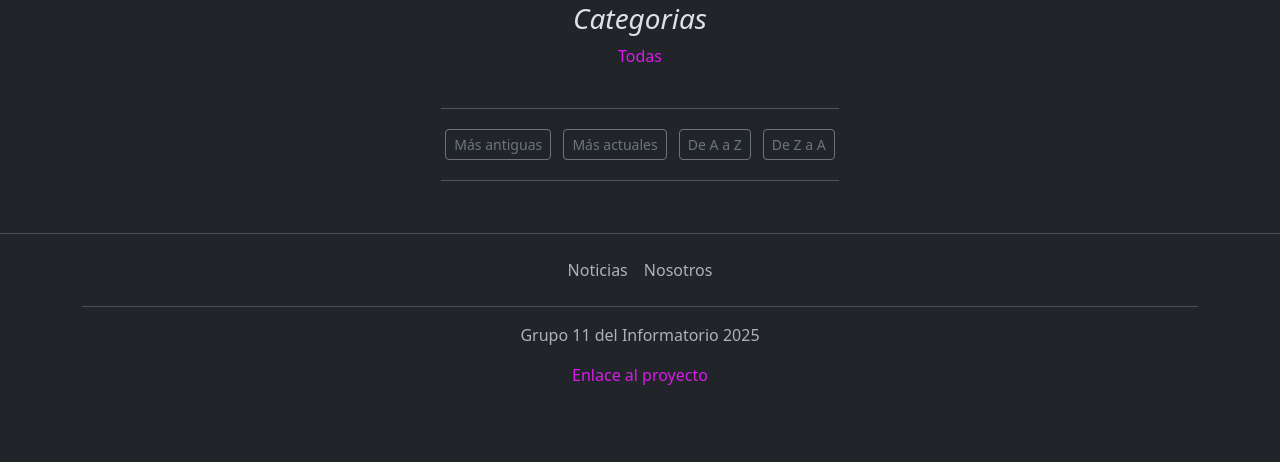
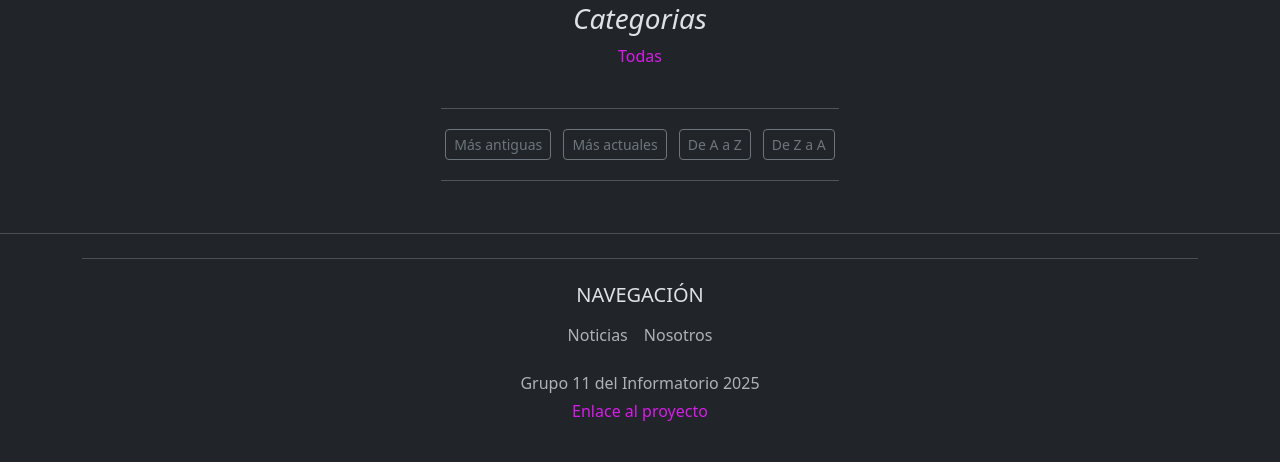
Before and after one commit to emyypg/blog, a Django app: page / in a window 1280 px wide. Shown: the part 263-725 px from the top of the page. Run offline with Django 5.2, Linux system fonts and the light colour scheme; data that the repository does not hold is empty.

Commit message:
Limpieza en footer

```diff
--- a/templates/footer.html
+++ b/templates/footer.html
@@ -1,9 +1,12 @@
 <div class="border-top my-3"></div>
 
 <div class="container">
-  <footer class="">
+    <footer class="py-4 my-4 border-top">
+        <div class="row">
+            <div class="col text-center">
+                <h5 class="text-uppercase">Navegación</h5>
                 {% with request.resolver_match.url_name as url_name %}
-    <ul class="nav justify-content-center border-bottom pb-3 mb-3">
+                <ul class="nav justify-content-center mb-3">
                     <li class="nav-item">
                         <a href="{% url 'news:home' %}" class="nav-link px-2 text-body-secondary {% if url_name == 'news:home' %}active{% endif %}">Noticias</a>
                     </li>
@@ -12,172 +15,14 @@
                     </li>
                 </ul>
                 {% endwith %}
-    <p class="text-center text-body-secondary">Grupo 11 del Informatorio 2025</p>
-    <p class="text-center text-body-secondary"><a href="https://github.com/emyypg/blog" target="_blank" rel="noopener noreferrer">Enlace al proyecto</a></p>
-  </footer>
+            </div>
         </div>
 
-{% comment %} <div class="b-example-divider"></div>
-
-<div class="container">
-  <footer class="row row-cols-1 row-cols-sm-2 row-cols-md-5 py-5 my-5 border-top">
-    <div class="col mb-3">
-      <a href="/" class="d-flex align-items-center mb-3 link-body-emphasis text-decoration-none" aria-label="Bootstrap"><svg class="bi me-2" width="40" height="32" aria-hidden="true">
-      <use xlink:href="#bootstrap"></use></svg></a>
-      <p class="text-body-secondary">© 2025</p>
-    </div>
-    <div class="col mb-3"></div>
-    <div class="col mb-3">
-      <h5>Section</h5>
-      <ul class="nav flex-column">
-        <li class="nav-item mb-2">
-          <a href="#" class="nav-link p-0 text-body-secondary">Home</a>
-        </li>
-        <li class="nav-item mb-2">
-          <a href="#" class="nav-link p-0 text-body-secondary">Features</a>
-        </li>
-        <li class="nav-item mb-2">
-          <a href="#" class="nav-link p-0 text-body-secondary">Pricing</a>
-        </li>
-        <li class="nav-item mb-2">
-          <a href="#" class="nav-link p-0 text-body-secondary">FAQs</a>
-        </li>
-        <li class="nav-item mb-2">
-          <a href="#" class="nav-link p-0 text-body-secondary">About</a>
-        </li>
-      </ul>
-    </div>
-    <div class="col mb-3">
-      <h5>Section</h5>
-      <ul class="nav flex-column">
-        <li class="nav-item mb-2">
-          <a href="#" class="nav-link p-0 text-body-secondary">Home</a>
-        </li>
-        <li class="nav-item mb-2">
-          <a href="#" class="nav-link p-0 text-body-secondary">Features</a>
-        </li>
-        <li class="nav-item mb-2">
-          <a href="#" class="nav-link p-0 text-body-secondary">Pricing</a>
-        </li>
-        <li class="nav-item mb-2">
-          <a href="#" class="nav-link p-0 text-body-secondary">FAQs</a>
-        </li>
-        <li class="nav-item mb-2">
-          <a href="#" class="nav-link p-0 text-body-secondary">About</a>
-        </li>
-      </ul>
-    </div>
-    <div class="col mb-3">
-      <h5>Section</h5>
-      <ul class="nav flex-column">
-        <li class="nav-item mb-2">
-          <a href="#" class="nav-link p-0 text-body-secondary">Home</a>
-        </li>
-        <li class="nav-item mb-2">
-          <a href="#" class="nav-link p-0 text-body-secondary">Features</a>
-        </li>
-        <li class="nav-item mb-2">
-          <a href="#" class="nav-link p-0 text-body-secondary">Pricing</a>
-        </li>
-        <li class="nav-item mb-2">
-          <a href="#" class="nav-link p-0 text-body-secondary">FAQs</a>
-        </li>
-        <li class="nav-item mb-2">
-          <a href="#" class="nav-link p-0 text-body-secondary">About</a>
-        </li>
-      </ul>
+        <div class="text-center">
+            <p class="text-body-secondary mb-1">Grupo 11 del Informatorio 2025</p>
+            <p class="text-body-secondary">
+                <a href="https://github.com/emyypg/blog" target="_blank" rel="noopener noreferrer" class="text-decoration-none">Enlace al proyecto</a>
+            </p>
         </div>
     </footer>
 </div>
-
-<div class="b-example-divider"></div>
-
-<div class="container">
-  <footer class="py-5">
-    <div class="row">
-      <div class="col-6 col-md-2 mb-3">
-        <h5>Section</h5>
-        <ul class="nav flex-column">
-          <li class="nav-item mb-2">
-            <a href="#" class="nav-link p-0 text-body-secondary">Home</a>
-          </li>
-          <li class="nav-item mb-2">
-            <a href="#" class="nav-link p-0 text-body-secondary">Features</a>
-          </li>
-          <li class="nav-item mb-2">
-            <a href="#" class="nav-link p-0 text-body-secondary">Pricing</a>
-          </li>
-          <li class="nav-item mb-2">
-            <a href="#" class="nav-link p-0 text-body-secondary">FAQs</a>
-          </li>
-          <li class="nav-item mb-2">
-            <a href="#" class="nav-link p-0 text-body-secondary">About</a>
-          </li>
-        </ul>
-      </div>
-      <div class="col-6 col-md-2 mb-3">
-        <h5>Section</h5>
-        <ul class="nav flex-column">
-          <li class="nav-item mb-2">
-            <a href="#" class="nav-link p-0 text-body-secondary">Home</a>
-          </li>
-          <li class="nav-item mb-2">
-            <a href="#" class="nav-link p-0 text-body-secondary">Features</a>
-          </li>
-          <li class="nav-item mb-2">
-            <a href="#" class="nav-link p-0 text-body-secondary">Pricing</a>
-          </li>
-          <li class="nav-item mb-2">
-            <a href="#" class="nav-link p-0 text-body-secondary">FAQs</a>
-          </li>
-          <li class="nav-item mb-2">
-            <a href="#" class="nav-link p-0 text-body-secondary">About</a>
-          </li>
-        </ul>
-      </div>
-      <div class="col-6 col-md-2 mb-3">
-        <h5>Section</h5>
-        <ul class="nav flex-column">
-          <li class="nav-item mb-2">
-            <a href="#" class="nav-link p-0 text-body-secondary">Home</a>
-          </li>
-          <li class="nav-item mb-2">
-            <a href="#" class="nav-link p-0 text-body-secondary">Features</a>
-          </li>
-          <li class="nav-item mb-2">
-            <a href="#" class="nav-link p-0 text-body-secondary">Pricing</a>
-          </li>
-          <li class="nav-item mb-2">
-            <a href="#" class="nav-link p-0 text-body-secondary">FAQs</a>
-          </li>
-          <li class="nav-item mb-2">
-            <a href="#" class="nav-link p-0 text-body-secondary">About</a>
-          </li>
-        </ul>
-      </div>
-      <div class="col-md-5 offset-md-1 mb-3">
-        <form>
-          <h5>Subscribe to our newsletter</h5>
-          <p>Monthly digest of what's new and exciting from us.</p>
-          <div class="d-flex flex-column flex-sm-row w-100 gap-2">
-            <label for="newsletter1" class="visually-hidden">Email address</label> <input id="newsletter1" type="email" class="form-control" placeholder="Email address"> <button class="btn btn-primary" type="button">Subscribe</button>
-          </div>
-        </form>
-      </div>
-    </div>
-
-    <div class="d-flex flex-column flex-sm-row justify-content-between py-4 my-4 border-top">
-      <p>© 2025 Company, Inc. All rights reserved.</p>
-      <ul class="list-unstyled d-flex">
-        <li class="ms-3">
-          <a class="link-body-emphasis" href="#" aria-label="Instagram"><svg class="bi" width="24" height="24">
-          <use xlink:href="#instagram"></use></svg></a>
-        </li>
-        <li class="ms-3">
-          <a class="link-body-emphasis" href="#" aria-label="Facebook"><svg class="bi" width="24" height="24" aria-hidden="true">
-          <use xlink:href="#facebook"></use></svg></a>
-        </li>
-      </ul>
-    </div>
-  </footer>
-</div> {% endcomment %}
```
Lines whose indentation alone changed are shown as unchanged.
